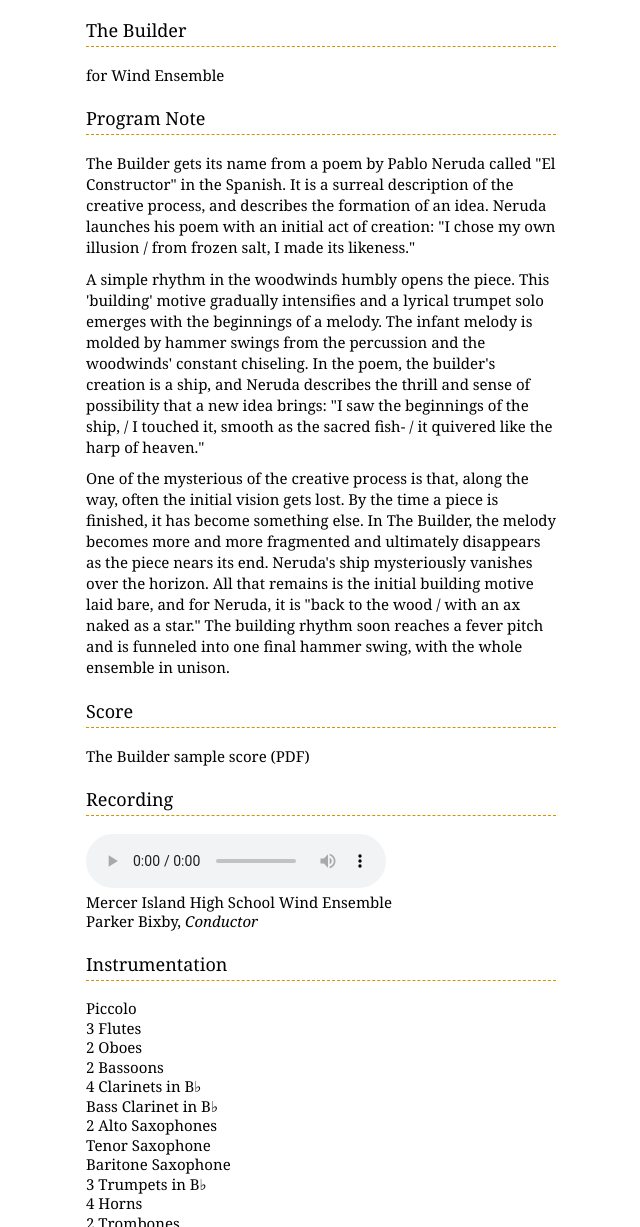
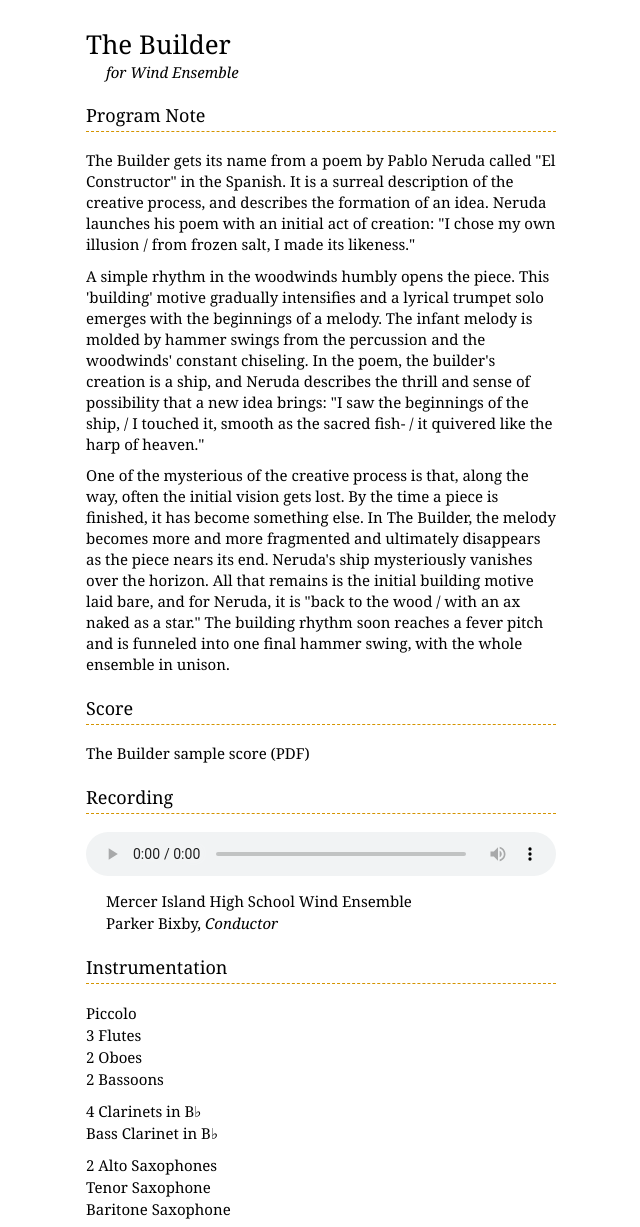
Before and after one commit to ave-llan/Music-portfolio-site, a plain HTML site: page music/the-builder.html in a window 1280 px wide. Shown: the part 105-1332 px from the top of the page, without its empty margins (319-959 px from the left). Drawn offline with Linux system fonts and the light colour scheme.

Commit message:
update specific piece page css

```diff
--- a/main.css
+++ b/main.css
@@ -1,17 +1,4 @@
-/* =============================================
-FONTS
-/* ============================================= */
-
-/* add fonts here */
-
-/* =============================================
-SITE-WIDE
-/* ============================================= */
-
-/* for testing only, outline everything
-* {
-   outline: 1px solid red !important;
-}*/
+/* SITE-WIDE */
 
 *{
     -webkit-box-sizing: border-box;
@@ -182,36 +169,39 @@ a.email:hover {
 }
 
 
-/*  OLD CSS
+/*  Individual Piece pages */
+
+.title h1 {
+    font-size: 1.73em;
+    margin:  1.2em  0   0  0;
+    padding-bottom: 0;
+    border-bottom: none;
+}
+.title p {
+    margin-left: 1.33em;
+    font-style: italic;
+}
 
 audio {
-    width:450px;
-    max-width: 100%;
+    width:100%;
     padding-bottom: 10px;
 }
 
+.poem p{
+    line-height: 1.26;
+}
 
-.poem p{
-    line-height: 19px;
-}
 .instrumentation ul{
     list-style-type: none;
     padding-left: 0;
     margin-bottom: 10px;
-    line-height: 22px;
+    line-height: 1.47;
 }
 
-.title h2 {
-    font-size: 26px;
-}
-.title p {
-    margin:  0px  0   30px  20px;
-    font-style: italic;
-}
 .recording ul {
     list-style-type: none;
-    padding-left: 20px;
-    line-height: 22px;
+    padding-left: 1.33em;
+    line-height: 1.47;
 }
 
 .multi-movement li {
@@ -221,9 +211,3 @@ audio {
     margin-top: 10px;
     padding-bottom: 0;
 }
-
-
-@media screen and (min-width: 500px) {
-
-}
-*/
```
